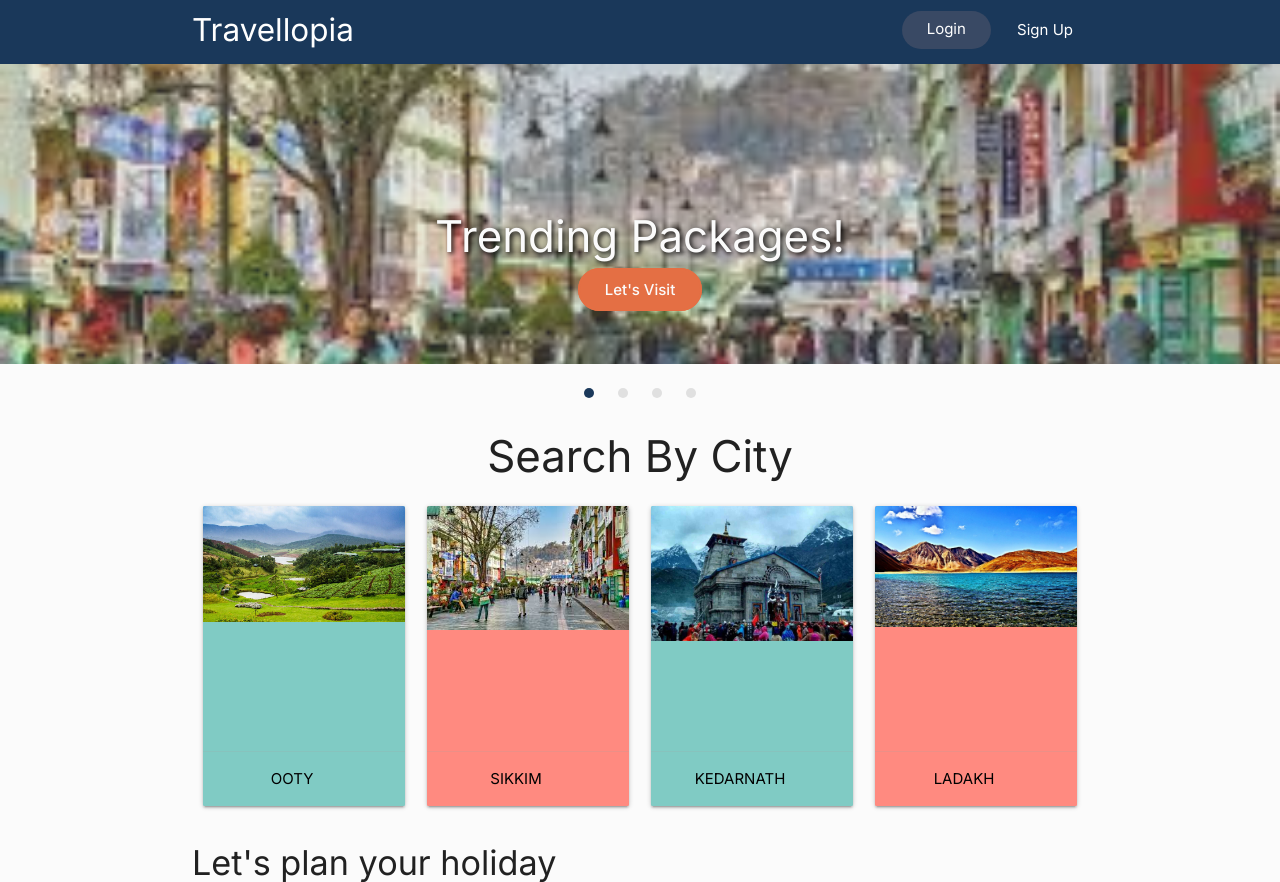
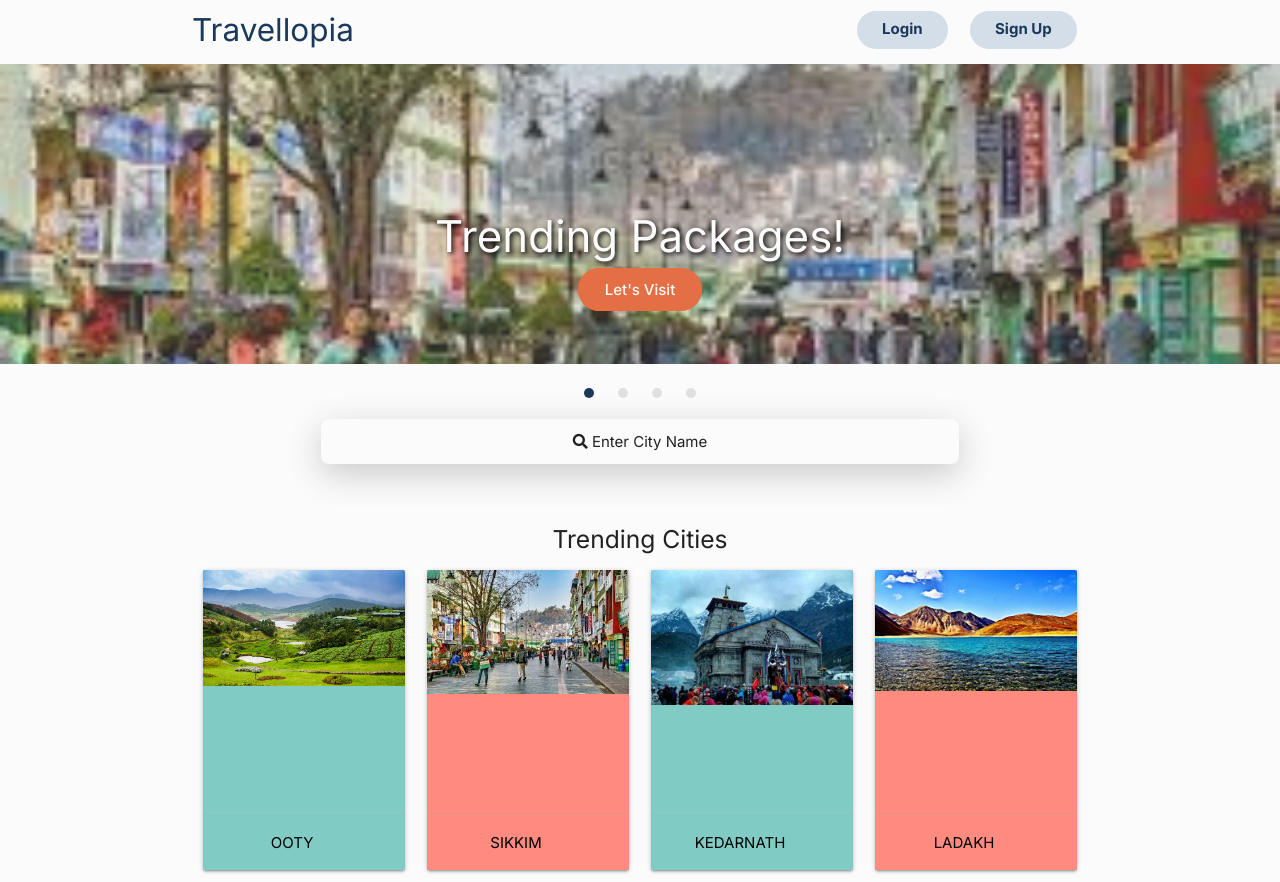
Before and after one commit to hazradwip/Tour_system_project, a PHP site: page / in a window 1280 px wide. Shown: the top 882 px of the page. Run offline with PHP 8.4, Linux system fonts and the light colour scheme; some libraries are stand-ins or nearby versions.

Commit message:
visual refresh

```diff
--- a/css/styles.css
+++ b/css/styles.css
@@ -11,8 +11,12 @@ body{
 }
 
 nav {
-    background-color: var(--secondary);
     line-height: 60px;
+    background-color: #fbfbfb;
+}
+
+nav .brand-logo {
+    color: var(--secondary);
 }
 
 .slider .indicators .indicator-item {
@@ -46,12 +50,14 @@ nav {
 }
 
 .nav-items {
-    background-color: rgb(232 170 155 / 15%);
+    background-color: rgba(118, 154, 190, 0.3);
+    color: var(--secondary);
     margin: 0.75rem;
     line-height: 36px;
     height: 2.5rem;
     padding: 0 25px;
     border-radius: 300px;
+    font-weight: 700;
 }
 
 .btn-primary {
@@ -75,6 +81,29 @@ nav {
     border-radius: 5px;
 }
 
+input[type=text]:not(.browser-default),
+input[type=text]:not(.browser-default):focus:not([readonly]) {
+	border: none;
+	background-color: #fbfbfb;
+	border-radius: 8px;
+	width: 70%;
+	box-shadow: 0 10px 35px rgb(0 0 0 / 20%);
+	color: var(--secondary);
+	padding-left: 10px;
+}
+
+input[type=text]:not(.browser-default)+label,
+input[type=text]:not(.browser-default):focus:not([readonly])+label {
+	text-align: center;
+	color: var(--text-primary);
+}
+
+.input-field > label:not(.label-icon).active {
+    /* transform: translateY(-14px) scale(0.8);
+    transform-origin: 0px 0px; */
+    display: none;
+}
+
 @media (max-width: 768px) {
 
 }
--- a/index.html
+++ b/index.html
@@ -23,6 +23,7 @@
 
   <!-- Icons -->
   <link href="https://fonts.googleapis.com/icon?family=Material+Icons" rel="stylesheet">
+  <link rel="stylesheet" href="https://cdnjs.cloudflare.com/ajax/libs/font-awesome/5.15.3/css/all.min.css">
 
   <title>Travellopia</title>
 </head>
@@ -36,7 +37,7 @@
         <a href="#" class="brand-logo">Travellopia</a>
         <ul id="nav-mobile" class="right hide-on-med-and-down">
           <li><a href="" class="nav-items">Login</a></li>
-          <li><a href="" class="">Sign Up</a></li>
+          <li><a href="" class="nav-items">Sign Up</a></li>
         </ul>
       </div>
     </div>
@@ -78,8 +79,15 @@
   </div>
 
   <div class="container">
+    <div class="input-field center-align">
+      <input id="search-cities" type="text" class="validate">
+      <label for="search-cities"><i class="fas fa-search"></i>  Enter City Name</label>
+    </div>
+
+    <p>&nbsp;</p>
+
     <div>
-      <h3 class="center-align">Search By City</h3>
+      <h5 class="center-align">Trending Cities</h5>
     </div>
 
     <div class="row">
```
